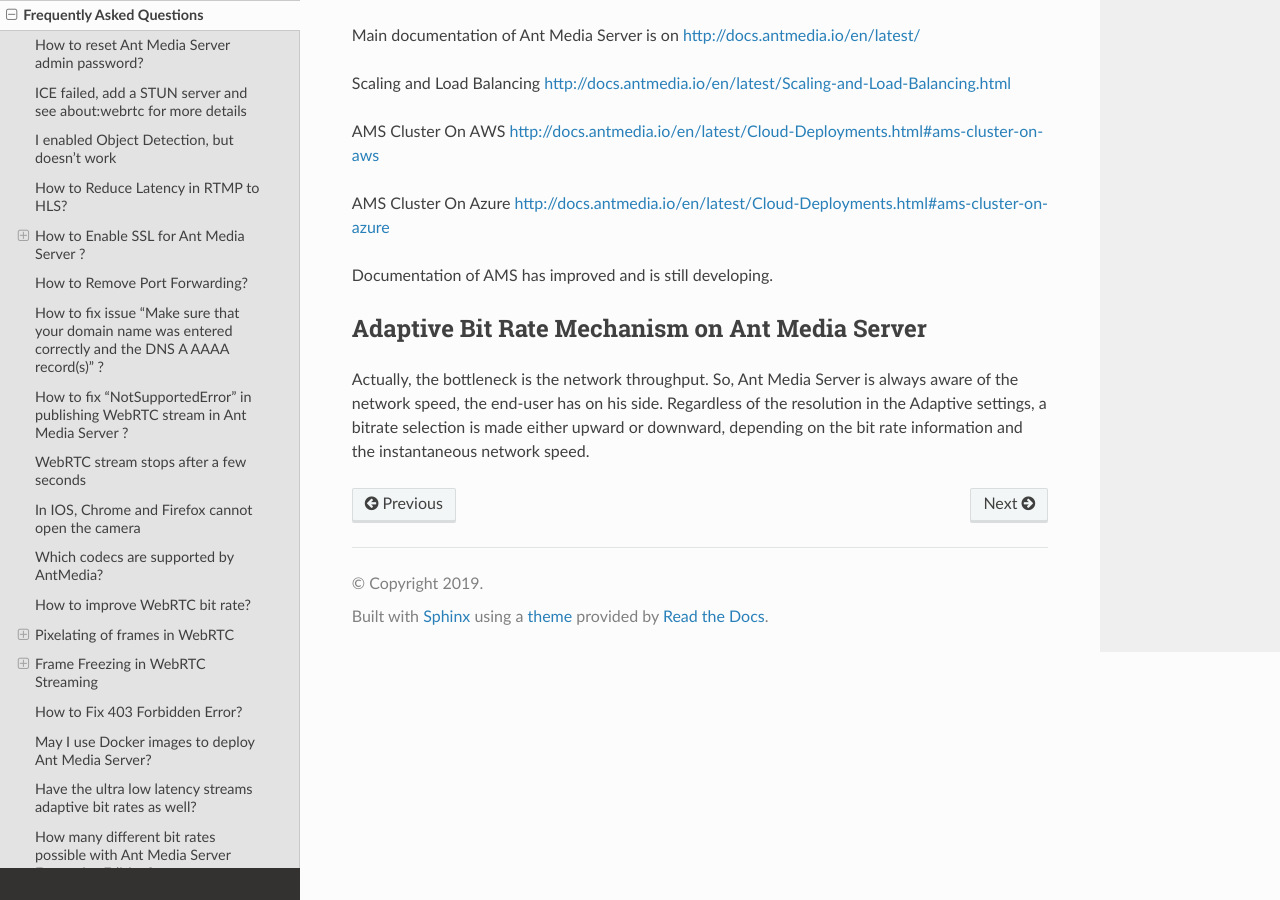
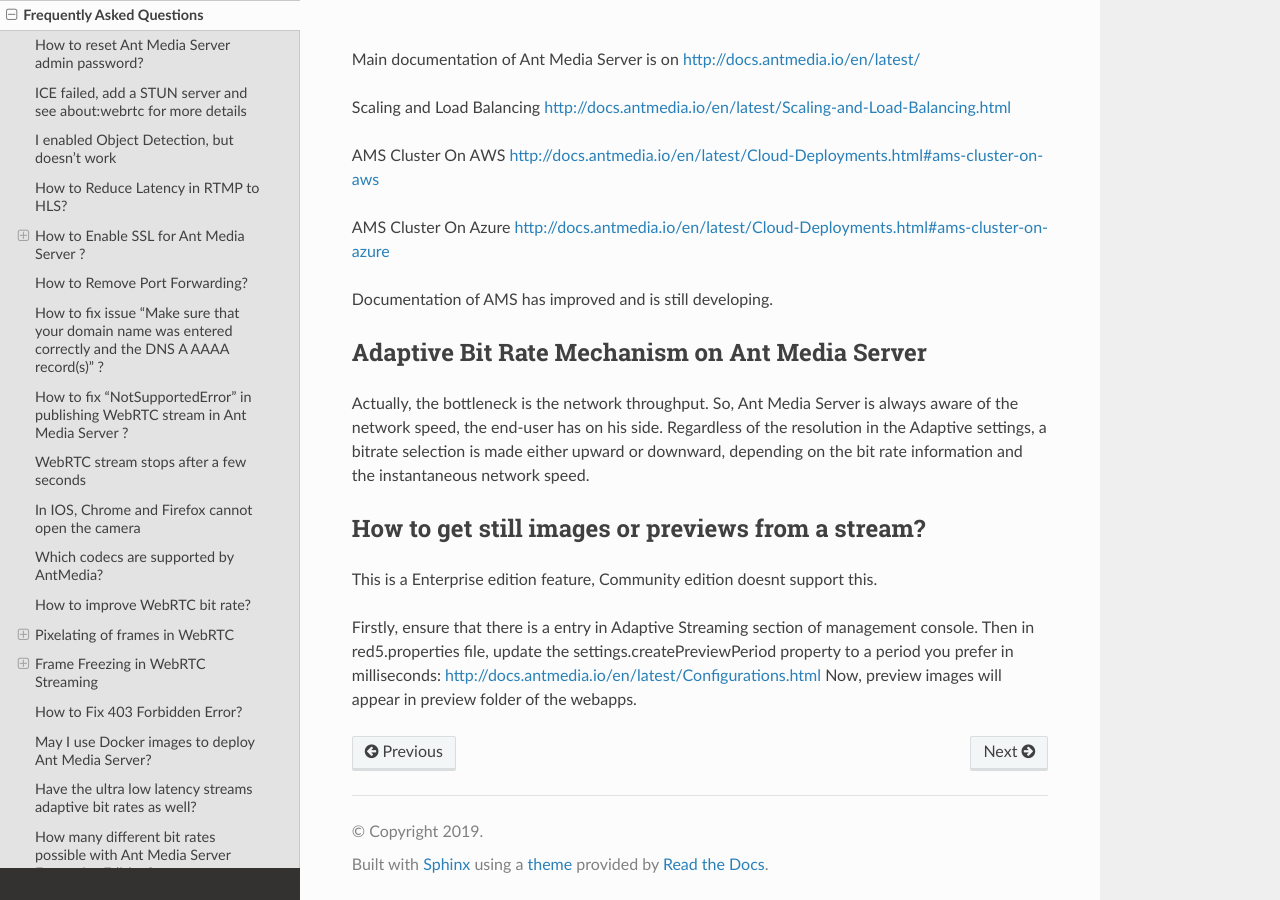
Before and after one commit to sachinmsahrma/Ant-Media-Docs, a Sphinx documentation site: the page built from docs/FAQ.rst, in a window 1280 px wide and 900 px high, scrolled down 8753 px. Built offline with Sphinx 7.4.7 and the Read the Docs theme 2.0.0, drawn with Linux system fonts in a browser that asks for light colours; some of the changed text lies outside the part shown.

Commit message:
How to get still images or previews from a stream

```diff
--- a/docs/FAQ.rst
+++ b/docs/FAQ.rst
@@ -47,6 +47,8 @@
 - `How to set up an auto scaling cluster with Ant Media Server? <http://docs.antmedia.io/en/latest/FAQ.html#id20>`_
 
 - `Adaptive Bit Rate Mechanism on Ant Media Server <http://docs.antmedia.io/en/latest/FAQ.html#id21>`_
+
+- `How to get still images or previews from a stream? <http://docs.antmedia.io/en/latest/FAQ.html#id22>`_
 
 How to reset Ant Media Server admin password?
 -----------------------------------------------
@@ -396,3 +398,12 @@
 -----------------------------------------------------
 
 Actually, the bottleneck is the network throughput. So, Ant Media Server is always aware of the network speed, the end-user has on his side. Regardless of the resolution in the Adaptive settings, a bitrate selection is made either upward or downward, depending on the bit rate information and the instantaneous network speed.
+
+How to get still images or previews from a stream?
+--------------------------------------------------
+
+This is a Enterprise edition feature, Community edition doesnt support this.
+
+Firstly, ensure that there is a entry in Adaptive Streaming section of management console.
+Then in red5.properties file, update the settings.createPreviewPeriod property to a period you prefer in milliseconds: http://docs.antmedia.io/en/latest/Configurations.html
+Now, preview images will appear in preview folder of the webapps.
```
